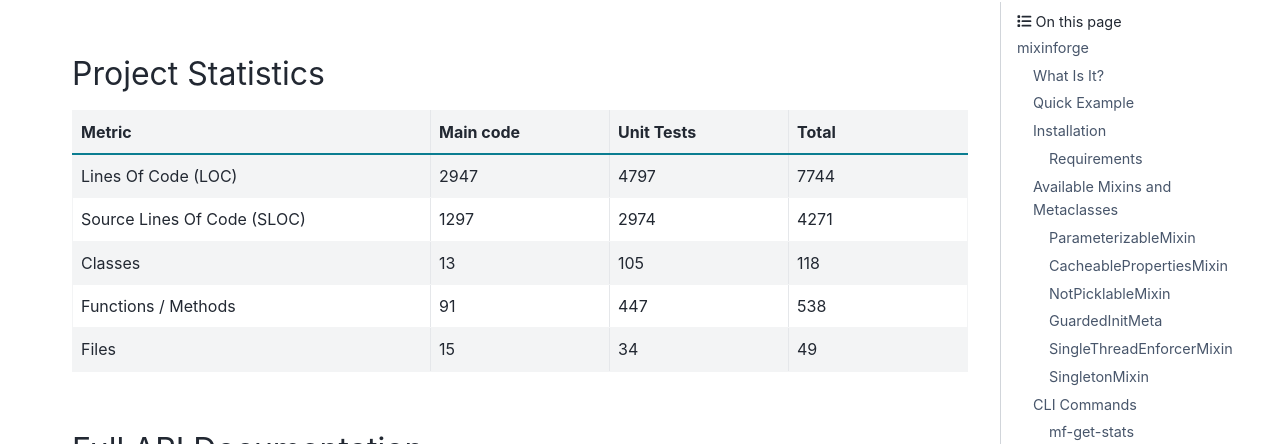
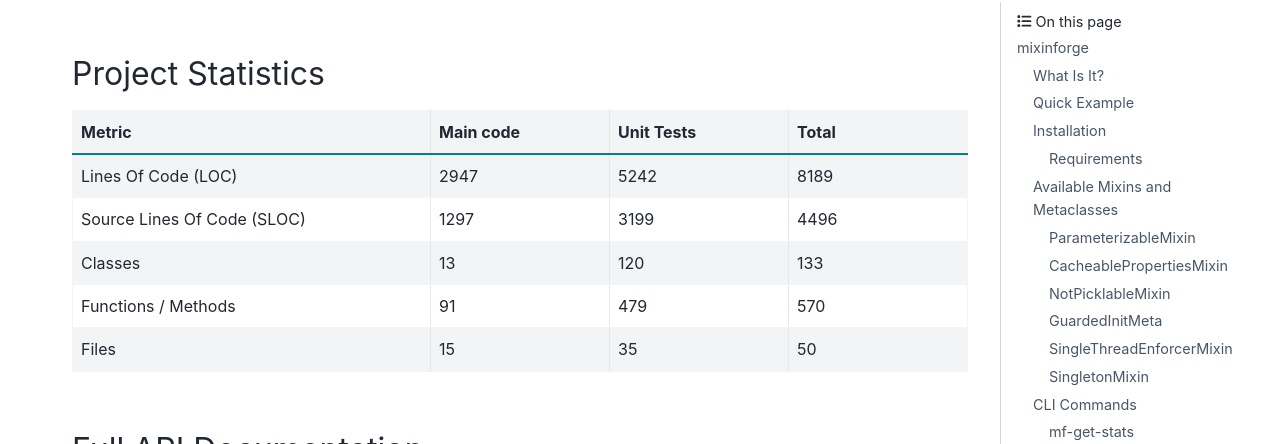
Before and after one commit to pythagoras-dev/parameterizable, a Sphinx documentation site: the page built from docs/source/index.rst, in a window 1280 px wide and 900 px high, scrolled down 8369 px. Shown: the part 94-538 px from the top of the window. Built offline with Sphinx 7.4.7 and the PyData theme 0.15.4, drawn with Linux system fonts in a browser that asks for light colours; pages that are not in the unit, such as notebooks, are missing from menus; the version number is read from the project's files by our own code.

Commit message:
AUTO: Update project statistics (README.md docs/source/index.rst)

```diff
--- a/docs/source/index.rst
+++ b/docs/source/index.rst
@@ -475,24 +475,24 @@ Project Statistics
      - Total
    * - Lines Of Code (LOC)
      - 2947
-     - 4797
-     - 7744
+     - 5242
+     - 8189
    * - Source Lines Of Code (SLOC)
      - 1297
-     - 2974
-     - 4271
+     - 3199
+     - 4496
    * - Classes
      - 13
-     - 105
-     - 118
+     - 120
+     - 133
    * - Functions / Methods
      - 91
-     - 447
-     - 538
+     - 479
+     - 570
    * - Files
      - 15
-     - 34
-     - 49
+     - 35
+     - 50
 
 .. STATS_END
 
```
Also changed, not shown: README.md (+5 -5 lines).
